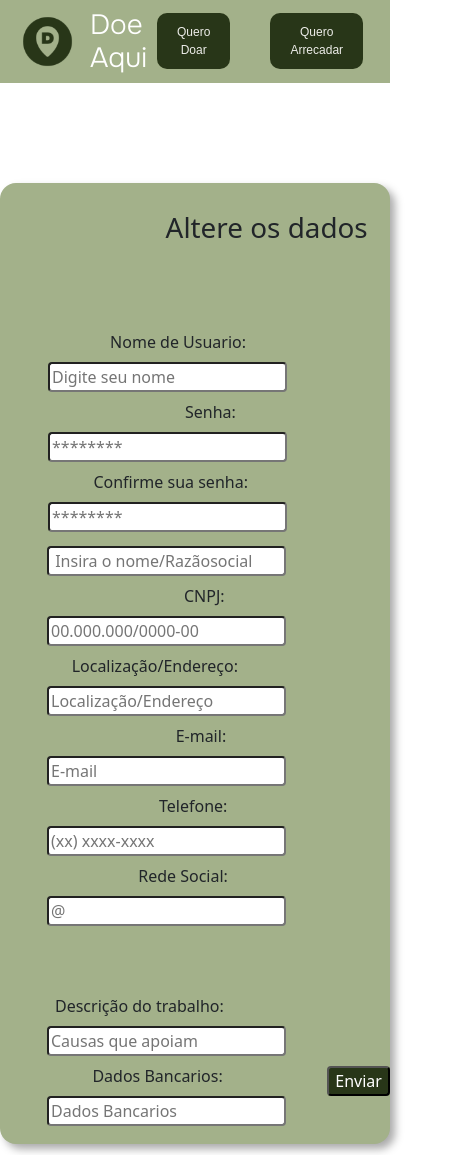
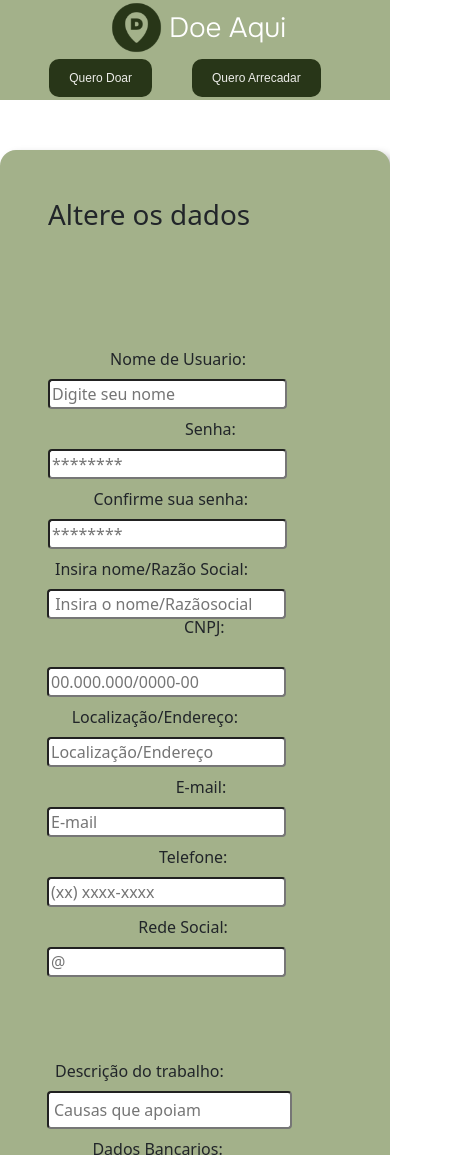
Before and after one commit to ICEI-PUC-Minas-PMV-SI/pmv-si-2023-2-pe1-t2-doeaqui, a plain HTML site: page src/wireframe 7/index.html in a window 390 px wide. Shown: the top 1155 px of the page, 460 px wide, since content can reach past the window. Drawn offline with nearby package versions, Linux system fonts and the light colour scheme.

Commit message:
alteração wireframe 7 e 8

```diff
--- a/src/wireframe 7/index.html
+++ b/src/wireframe 7/index.html
@@ -19,7 +19,7 @@
     <header>
         <div class="logo">
             <img src="../img/logoc.png" alt="Logo">
-            <h1>Doe Aqui</h1>
+            <h1 class="title">Doe Aqui</h1>
         </div>
         <div class="buttons">
             <button class="button">Quero Doar</button>
@@ -32,13 +32,13 @@
         <div class="form">
             <form action="#">
                 <div class="form-header">
-                    <div class="title" style="position: relative;left: 40%; top: -20px;" >
+                    <div id="title" >
                         <h1>Altere os dados</h1>
                     </div>
                 </div>
 
                 <div class="input-group">
-                <div class="input-box" style=" position: relative; top: 50px;">
+                <div class="input-box" style=" position: relative; top: 100px;">
                     <div class="Username" >
                         <label for="Username">&nbsp;&nbsp;&nbsp;&nbsp;&nbsp;&nbsp;&nbsp;&nbsp;&nbsp;&nbsp;&nbsp;&nbsp;&nbsp;Nome de Usuario:</label>
                         <input type="text" id="Username" name="Username" placeholder="Digite seu nome" style="border-radius: 4px;" >
@@ -52,12 +52,13 @@
                         <input type="password" id="password" name="password" placeholder="********" style="border-radius: 4px;" >
                     </div>
                 </div>
-                &nbsp;&nbsp;&nbsp;<div class="column2">
-                        <div class="insiranome/razaosocial">
-                        <label for="insiranome/razaosocial">Insira nome/Razão Social</label>
-                        <input type="text" id="insiranome/razaosocial" name="insiranome/razãosocial" placeholder=" Insira o nome/Razãosocial" style="border-radius: 4px;">
+                &nbsp;<div class="column2"style="margin-top: 40px;">
+                        <div class="insiranomerazaosocial">
+                        <label for="insiranome/razaosocial">Insira nome/Razão Social:</label>
+                        <input type="text" id="insiranomerazaosocial" name="insiranome/razãosocial" placeholder=" Insira o nome/Razãosocial" style="border-radius: 4px;">
 
                     </div>
+                    &nbsp;
                     <div class="CNPJ">
                         <label for="CNPJ">&nbsp;&nbsp;&nbsp;&nbsp;&nbsp;&nbsp;&nbsp;&nbsp;&nbsp;&nbsp;&nbsp;&nbsp;&nbsp;&nbsp;&nbsp;&nbsp;&nbsp;&nbsp;&nbsp;&nbsp;&nbsp;&nbsp;&nbsp;&nbsp;&nbsp;&nbsp;&nbsp;&nbsp;&nbsp;&nbsp;&nbsp;CNPJ:</label>
                         <input type="text" id="CNPJ" name="CNPJ" placeholder="00.000.000/0000-00" style="border-radius: 4px;" >
@@ -79,19 +80,23 @@
                         <label for="RedesSocias">&nbsp;&nbsp;&nbsp;&nbsp;&nbsp;&nbsp;&nbsp;&nbsp;&nbsp;&nbsp;&nbsp;&nbsp;&nbsp;&nbsp;&nbsp;&nbsp;&nbsp;&nbsp;&nbsp;&nbsp;Rede Social:</label>
                         <input type="text" id="RedesSocial" name="RedesSocial" placeholder="@"style="border-radius: 4px;">
                     </div>
+
                 </div>
-                <div class="column3"style=" position: relative; top: 60px;" >
-                    <div class="CausasqueapoiaDescriçãodotrabalho">
+
+                <div id="column3" style="margin-top: 90px;" >
+                    &nbsp; <div class="CausasqueapoiaDescriçãodotrabalho">
                         <label for="Causas que apoia/Descrição do trabalho">Descrição do trabalho:</label>
-                        <input type="text" id="CausasqueapoiaDescriçãodotrabalho" name="Causas que apoia/Descrição do trabalho" placeholder="Causas que apoiam" >
+                        <input type="text" id="CausasqueapoiaDescriçãodotrabalho" name="Causas que apoia/Descrição do trabalho" placeholder="Causas que apoiam" style="padding: 5px;" >
                     </div>
                     <div class="Dados Bancarios">
                         <label for="Dados Bancarios">&nbsp;&nbsp;&nbsp;&nbsp;&nbsp;&nbsp;&nbsp;&nbsp;&nbsp;Dados Bancarios:</label>
-                        <input type="text" id="DadosBancarios" name="Dados Bancarios" placeholder="Dados Bancarios" >
+                        <input type="text" id="DadosBancarios" name="Dados Bancarios" placeholder="Dados Bancarios" style="padding: 5px;" >
                     </div>
+
                 </div>
+
             </div>
-            <input type="submit" value="Enviar"  style=" position: relative;left: 95%; border-radius: 4px; background-color: #283618; color: #fff;" >
+            <input class="enviar" type="submit" value="Enviar"  style=" border-radius: 4px; background-color: #283618; color: #fff; position: relative; left: 50%; top: 15px;"  >
             </form>
         </div>
 
@@ -103,6 +108,12 @@
 
 
 
-
-
     </div>
+    <footer class="py-1 my-1">
+        <ul class="nav justify-content-center border-bottom pb-1 mb-1">
+            <li class="nav-item"><a href="#" class="nav-link px-2 text-body-secondary">Início</a></li>
+            <li class="nav-item"><a href="#" class="nav-link px-2 text-body-secondary">Funcionalidades</a></li>
+            <li class="nav-item"><a href="#" class="nav-link px-2 text-body-secondary">Sobre</a></li>
+        </ul>
+        <p class="text-center text-body-secondary">Doe Aqui - 2023 </p>
+    </footer>
--- a/src/wireframe 7/style.css
+++ b/src/wireframe 7/style.css
@@ -1,11 +1,12 @@
 
 body {
     margin: 0;
-
+    padding: 0%;
+    height: 100vh;
     font-family: Arial, sans-serif;
     align-items: center;
     justify-content: center;
-    overflow-x: hidden;
+
 }
 
 header {
@@ -91,37 +92,14 @@ h2 {
 p {
     font-size: 25px;
 }
-
-@media screen and (max-width: 1000px) {
-
-    .content {
-        flex-direction: column;
-        text-align: center;
-    }
-
-    .text {
-        margin-top: 0;
-        margin-left: 0;
-    }
-
-    .image {
-
-        margin-top: 0;
-        margin-right: 5;
-    }
+label{
+    padding: 8px;
 }
-
-footer {
-    position: absolute;
-    bottom: 50px;
-    width: 100%;
-    height: 2.5rem;
-    color: #ffffff;
-    text-align: center;
-    padding: 0.5rem;
-
-  }
-
+input {
+    border-radius: 4px;
+    align-items: center;
+    justify-content: center;
+}
 
   .form {
     background-color: #A3B18A;
@@ -136,27 +114,108 @@ footer {
 
 
   #container {
-
     display: flex;
     justify-content: center;
     align-items: center;
     position: relative;
-    top: -50px;
-    border-width: 0;
+    top: -100px;
 
 }
 
 
 
 
+h1 {
+    position: relative; left: auto;
+}
+
+
+.insiranomerazaosocial {
+    position: relative;
+    top: 19px;
+
+}
+footer {
+    position: absolute;
+    bottom: 50px;
+    width: 100%;
+    height: 2.5rem;
+    color: #ffffff;
+    text-align: center;
+    padding: 0.5rem;
+}
 
 
 
-label{
-    padding: 8px;
+.column3 {
+    position: relative; top: -60px;
 }
 
+@media screen and (max-width: 1024px) {
 
-input{
-    border-radius: 4px;
+    header {
+        flex-direction: column;
+        text-align: center;
+        height: 100px;
+    }
+
+    .logo img {
+        margin: 10px auto;
+        display: flex;
+        position: relative;
+        top: -23px;
+
+    }
+
+    .buttons {
+
+        margin: 10px auto;
+        align-items: center;
+        display: flex;
+        position: relative; top: -44px;
+    }
+
+      .title {
+        position: relative;
+        top: -23px;
+      }
+
+
+
+
+    #column3 {
+        position: relative;
+        top: -50px;
+
+    }
+
+    .column2 {
+        display: block;
+        margin-bottom: 10px;
+    }
+
+
+
+    .input-group {
+        align-items: center;
+        flex-direction: column;
+    }
+
+    .insiranomerazaosocial {
+        position: relative;
+        top: 36px;
+    }
+    #CNPJ {
+        margin-top: 20px;
+    }
+
+    .column2 {
+        align-items: center;
+        flex-direction: column;
+        justify-content: center;
+        margin-left: 10px;
+    }
+    footer {
+        bottom:auto;
+    }
 }
--- a/src/wireframe 8/style.css
+++ b/src/wireframe 8/style.css
@@ -13,6 +13,7 @@ body {
     justify-content: center;
     align-items: center;
     background-color: #78909C;
+    overflow-y: hidden;
 
 }
 header {
@@ -20,10 +21,11 @@ header {
     font-size: 12px;
     background-color: #A3B18A;
     color: #ffffff;
-    padding: 8px 0;
+    padding: 6px 0;
     display: flex;
     justify-content: space-between;
     align-items: center;
+
 }
 
 
@@ -83,6 +85,7 @@ footer {
     color: #ffffff;
     text-align: center;
     padding: 0.5rem;
+
 
   }
 
@@ -144,9 +147,61 @@ footer {
         height: 60px;
         cursor: pointer;
         position: relative;
-        top: -30%;
+        top: -36%;
         left: 49%;
         text-decoration: none;
         color: #000;
+        font-size: 5vh;
+     }
 
-     }
+
+     @media screen and (max-width: 768px) {
+        header {
+            flex-direction: column;
+            text-align: center;
+            height: 100px;
+        }
+
+        .logo img {
+            margin: 10px auto;
+            display: flex;
+            position: relative;
+            top: -23px;
+
+        }
+
+        .buttons {
+
+            margin: 10px auto;
+            align-items: center;
+            display: flex;
+            position: relative; top: -44px;
+        }
+
+        #container {
+            display: flex;
+            justify-content: center;
+            align-items: center;
+            width: 95%;
+            position: relative;
+            left: -10%;
+        }
+        body {
+            overflow-x: hidden;
+          }
+
+          .bi-person-circle {
+            position: relative;
+            left: 130px;
+
+          }
+
+          .title {
+            position: relative;
+            top: -23px;
+          }
+
+          footer {
+            bottom:30px;
+        }
+    }
```
Also changed, not shown: src/wireframe 8/index.html (+4 -4 lines).
